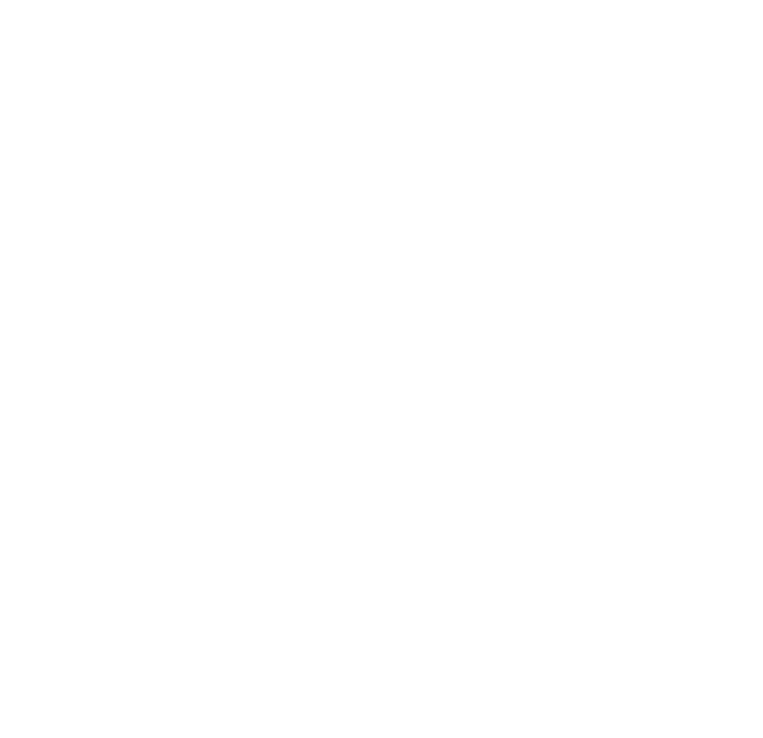
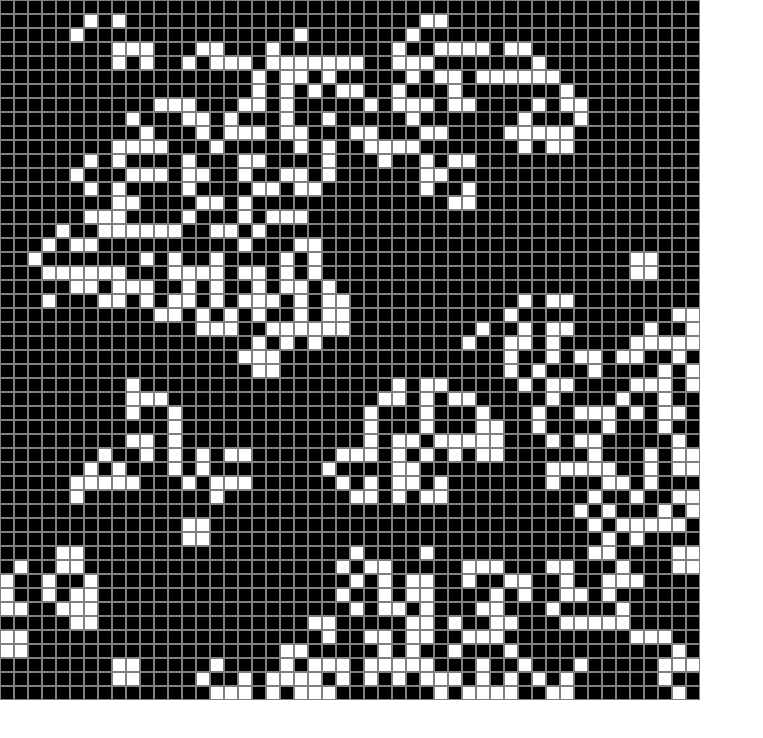
Before and after one commit to tkoar/cureatr-conway-gol, a React (Create React App) app: page / in a window 1280 px wide. Shown: the top 738 px of the page, without its empty margins (0-763 px from the left). Built offline with nearby package versions, Linux system fonts and the light colour scheme.

Commit message:
components render board and values change based on setInterval

```diff
--- a/src/containers/Board.js
+++ b/src/containers/Board.js
@@ -30,6 +30,18 @@ export default class Board extends Component {
       new_array.push(this.makeCells())
     }
     return new_array
+  }
+
+  makeComponentRows () {
+    return this.state.board.map((row, row_idx) => <div className={'row'}>{this.makeCellComponents(row)}</div>)
+  }
+
+  makeCellComponents (row) {
+    return row.map((cell_val, cell_idx) => <Cell filled={cell_val}/>)
+  }
+
+  makeBoardComponentsMatrix () {
+    return this.makeComponentRows()
   }
 
   makeBoardMatrix = () => this.makeRows()
@@ -153,7 +165,7 @@ export default class Board extends Component {
     console.log(this.state.board)
     return(
       <div style={{'float': 'left'}}>
-        {this.state.board}
+        {this.makeBoardComponentsMatrix()}
       </div>
     )
   }
```
